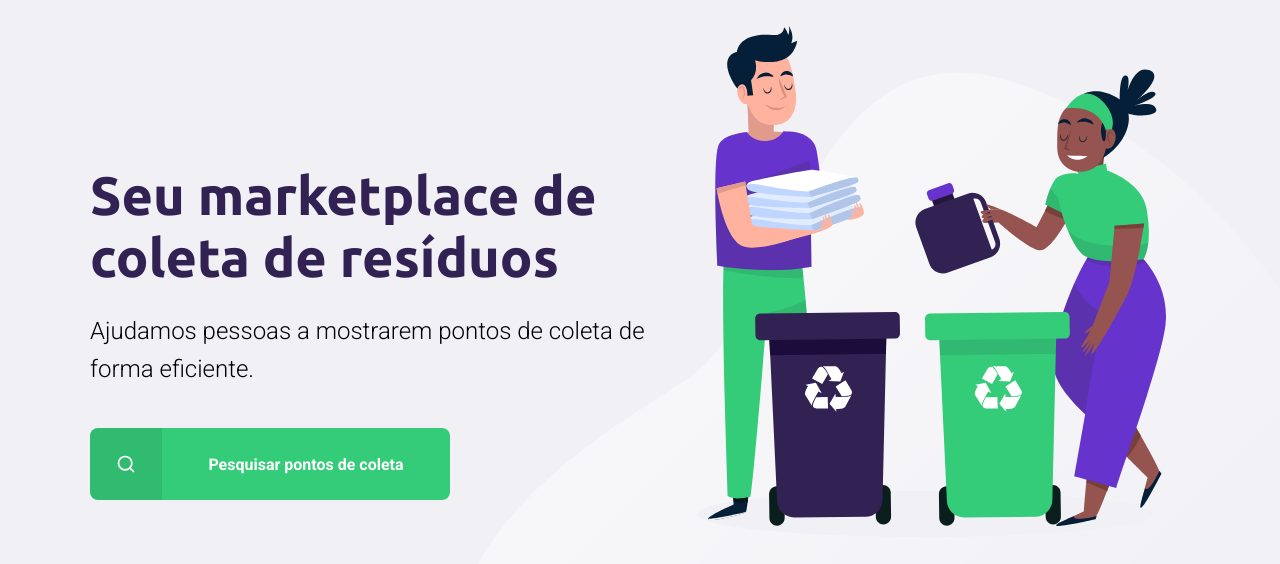
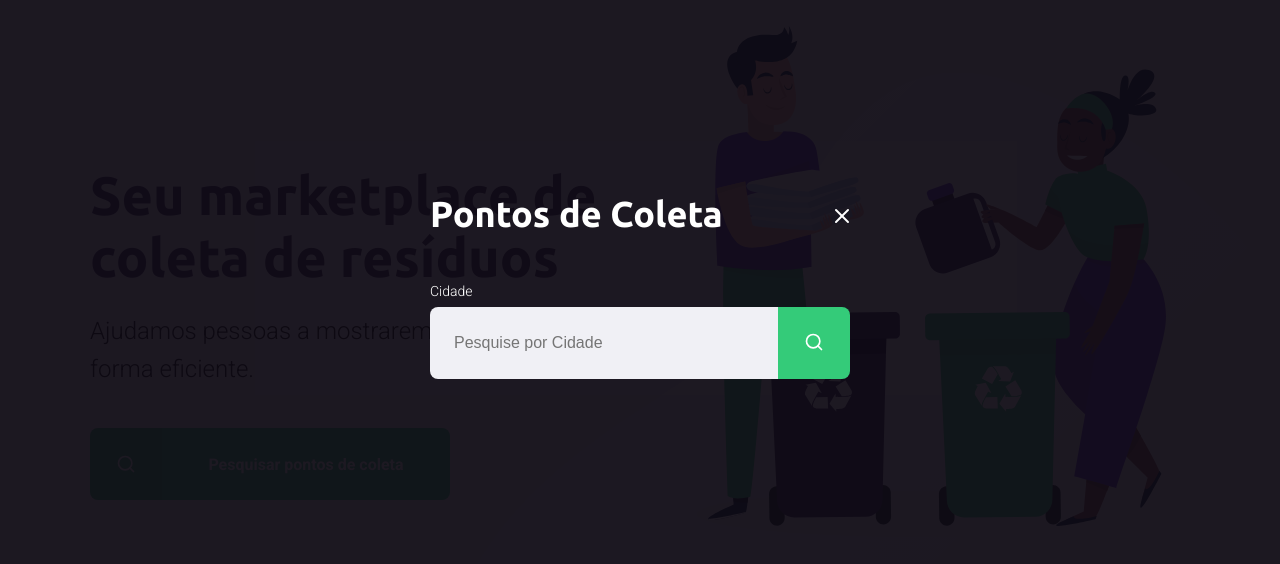
Before and after one commit to daniellybto/Next-Level-Week-1.0, a plain HTML site: page index.html in a window 1280 px wide. Both pictures are taken after a click on the link "Pesquisar pontos de coleta". Shown: the part 114-678 px from the top of the page. Drawn offline with Linux system fonts and the light colour scheme.

Commit message:
Criado, estilizado e construído a função de fechar MODAL de busca por cidade na página index.html

```diff
--- a/index.html
+++ b/index.html
@@ -9,6 +9,7 @@
 
   <link rel="stylesheet" href="/styles/main.css">
   <link rel="stylesheet" href="/styles/home.css">
+  <link rel="stylesheet" href="/styles/modal.css">
   <link rel="stylesheet" href="/styles/responsive.css">
 
 </head>
@@ -38,5 +39,27 @@
 
   </div>
 
+  <div id="modal" class="hide">
+    <div class="content">
+      <div class="header">
+        <h1>Pontos de Coleta</h1>
+        <a href="#">Fechar</a>
+      </div>
+
+      <form action="">
+        <label for="search">Cidade</label>
+        <div class="search field">
+          <input type="text" name="search" placeholder="Pesquise por Cidade">
+          <button>
+            <img src="/assets/search.svg" alt="Buscar">
+          </button>
+        </div>
+      </form>
+
+    </div>
+  </div>
+
+  <script src="/scripts/index.js"></script>
+
 </body>
 </html>
--- /dev/null
+++ b/scripts/index.js
@@ -0,0 +1,11 @@
+const buttonSearch = document.querySelector("#page-home main a");
+const modal = document.querySelector("#modal");
+const closeSearch = document.querySelector("#modal .header a");
+
+buttonSearch.addEventListener("click", () => {
+  modal.classList.remove("hide");/*aqui, remove a class .hide da div #modal */
+});
+
+closeSearch.addEventListener("click", () => {
+  modal.classList.add("hide");
+});
--- /dev/null
+++ b/styles/modal.css
@@ -0,0 +1,78 @@
+#modal{
+  background: #0e0a14ef; /*estou dando um alta nas ultimas letras da cor 'ef', quanto mais próximo de FF mais escuro vai ficar, equanto mais próximo a 00 mais claro ficará*/
+  height: 100vh;
+  width: 100vw;
+
+  position: fixed;
+  top: 0;
+
+  display: flex;
+  align-items: center; /*alinhamento no eixo Y*/
+  justify-content: center; /*alinhamento no eixo X*/
+  transition: 400ms;
+}
+
+#modal.hide {
+  display: none;
+}
+
+#modal .content {
+  color: white;
+  width: 420px;
+}
+
+#modal .header {
+  display: flex;
+  align-items: center;
+  justify-content: space-between;
+
+  margin-bottom: 48px;
+}
+
+#modal .header a {
+  background-image: url("../assets/x.svg");
+  width: 20px;
+  height: 20px;
+
+  display: flex;
+
+  font-size: 0.01px;
+}
+
+#modal .header h1 {
+  color: white;
+  font-size: 36px;
+  line-height: 42px;
+}
+
+#modal form label {
+  font-size: 14px;
+  line-height: 16px;
+  display: block;
+  margin-bottom: 8px;
+}
+
+#modal form .field {
+  display: flex;
+}
+
+#modal form input {
+  flex: 1;
+  background-color: #f0f0f5;
+  border: 0;
+  border-radius: 8px 0 0 8px; /*pegando sentido horário, sendo bordar top-left, top-right, botton-right e botton-left*/
+  padding: 16px 24px;
+  font-size: 16px;
+  color: #6c6c80;
+}
+
+#modal form button {
+  width: 72px;
+  height: 72px;
+  background-color: var(--primary-color);
+  border: 0;
+  border-radius: 0 8px 8px 0;
+}
+#modal form button:hover {
+  background-color: var(--primary-color-hover);
+}
```
